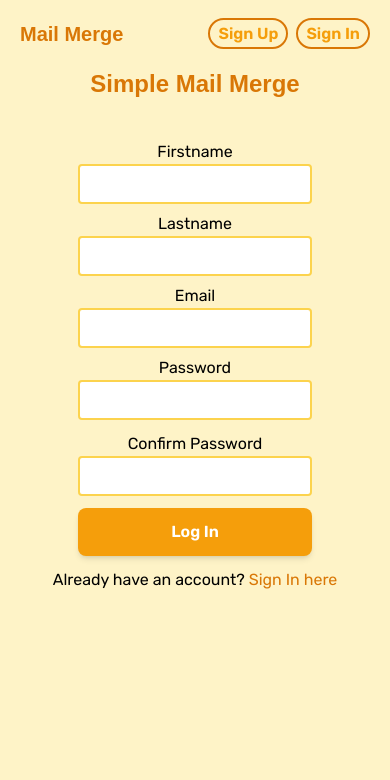
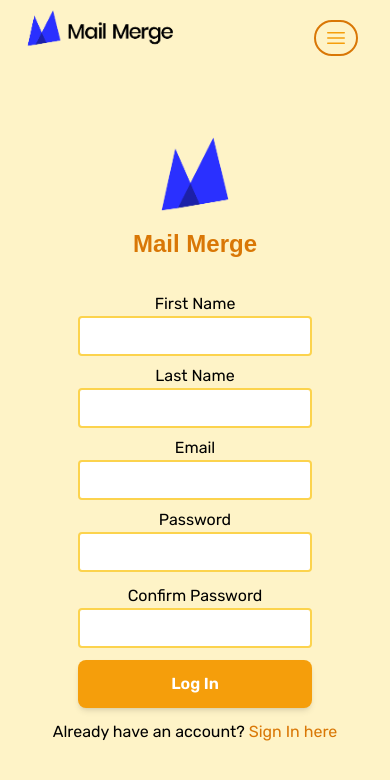
Before and after one commit to OluwaninsolaAO/simple-mail-merge, a Next.js app in the folder frontend/: page /signup in a window 390 px wide. Shown: the top 780 px of the page. Built offline with nearby package versions, Linux system fonts and the light colour scheme.

Commit message:
Implement Nav Toggler

```diff
--- a/frontend/app/components/Navbar.jsx
+++ b/frontend/app/components/Navbar.jsx
@@ -1,16 +1,27 @@
 import Link from "next/link";
+import Image from "next/image";
+import ToggleMenu from "./ToggleMenu";
 
 function Navbar() {
   return (
     <nav className="flex justify-between mx-5 md:mx-12 my-5 items-center">
-      <div>
-        <Link href="/" className="text-xl md:text-2xl font-semibold text-content text-amber-600 hover:text-amber-500">
-          Mail Merge
+      <div className="">
+        <Link
+          href="/"
+          className="text-xl md:text-2xl font-semibold text-content fixed top-0 left-0 text-amber-600 hover:text-amber-500"
+        >
+          <Image src="/LockUps/VerticalLockUp.png" alt="Mail Merge Logo" width={200} height={200} />
+          {/* Mail Merge */}
         </Link>
       </div>
-      <div className="text-amber-500">
-        <Link href="/signup" className="btn">Sign Up</Link>
-        <Link href="/signin" className="btn ml-2">Sign In</Link>
+      <div className="h-12 mb-8"><ToggleMenu /></div>
+      <div className="text-amber-500 hidden sm:block fixed ml-auto mr-8 mt-5 top-0 right-0">
+        <Link href="/signup" className="btn">
+          Sign Up
+        </Link>
+        <Link href="/signin" className="btn ml-2">
+          Sign In
+        </Link>
       </div>
     </nav>
   );
--- a/frontend/app/components/SignInForm.jsx
+++ b/frontend/app/components/SignInForm.jsx
@@ -2,6 +2,7 @@
 
 import { useState } from "react";
 import Link from "next/link";
+import Image from "next/image";
 
 export default function SignInForm() {
   const [email, setEmail] = useState("");
@@ -14,9 +15,16 @@ export default function SignInForm() {
 
   return (
     <div className="lg:grid grid-cols-2 text-center h-screen items-center">
-      <div className="mb-10 lg:mb-0 lg:my-0 mt-6">
+      <div className="mb-8 lg:mb-0 lg:my-0 mx-auto">
+        <Image
+          src="/LockUps/IconMark.png"
+          alt="Mail Merge Icon"
+          width={100}
+          height={100}
+          className="text-center mx-auto"
+        />
         <h1 className="text-2xl md:text-4xl text-content font-semibold text-amber-600">
-          Simple Mail Merge
+          Mail Merge
         </h1>
       </div>
       <div className="">
--- a/frontend/app/components/SignUpForm.jsx
+++ b/frontend/app/components/SignUpForm.jsx
@@ -2,13 +2,14 @@
 
 import { useState } from "react";
 import Link from "next/link";
+import Image from "next/image";
 
 export default function SignUpForm() {
-  const [firstName, setFirstName] = useState('');
-  const [lastName, setLastName] = useState('');
+  const [firstName, setFirstName] = useState("");
+  const [lastName, setLastName] = useState("");
   const [email, setEmail] = useState("");
   const [password, setPassword] = useState("");
-  const [password2, setPassword2] = useState('');
+  const [password2, setPassword2] = useState("");
 
   function handleSubmit(e) {
     e.preventDefault();
@@ -17,15 +18,22 @@ export default function SignUpForm() {
 
   return (
     <div className="lg:grid grid-cols-2 text-center h-screen items-center">
-      <div className="mb-10 lg:mb-0 lg:my-0">
+      <div className="mb-8 lg:mb-0 lg:my-0 mx-auto">
+        <Image
+          src="/LockUps/IconMark.png"
+          alt="Mail Merge Icon"
+          width={100}
+          height={100}
+          className="text-center mx-auto"
+        />
         <h1 className="text-2xl md:text-4xl text-content font-semibold text-amber-600">
-          Simple Mail Merge
+          Mail Merge
         </h1>
       </div>
       <div className="">
         <form onSubmit={handleSubmit} className="text-center">
-        <div className="mb-2">
-            <label>Firstname</label>
+          <div className="mb-2">
+            <label>First Name</label>
             <input
               className="focus:outline-none focus:shadow-outline"
               id="firstName"
@@ -36,7 +44,7 @@ export default function SignUpForm() {
             />
           </div>
           <div className="mb-2">
-            <label>Lastname</label>
+            <label>Last Name</label>
             <input
               className="focus:outline-none focus:shadow-outline"
               id="lastName"
@@ -82,7 +90,10 @@ export default function SignUpForm() {
           </button>
         </form>
         <p className="mt-3">
-          Already have an account? <Link className="text-amber-600" href="/signin">Sign In here</Link>
+          Already have an account?{" "}
+          <Link className="text-amber-600" href="/signin">
+            Sign In here
+          </Link>
         </p>
       </div>
     </div>
--- a/frontend/app/components/SmtpForm.jsx
+++ b/frontend/app/components/SmtpForm.jsx
@@ -17,7 +17,7 @@ export default function SmtpForm() {
 
   return (
     <div className="lg:grid grid-cols-2 text-center h-screen items-center">
-      <div className="mb-10 lg:mb-0 lg:my-0">
+      <div className="mb-8 lg:mb-0 lg:my-0">
         <h1 className="text-2xl md:text-4xl text-content font-semibold text-amber-600">
           SMTP Configuration
         </h1>
--- /dev/null
+++ b/frontend/app/components/ToggleMenu.jsx
@@ -0,0 +1,45 @@
+"use client";
+
+import React from "react";
+import { useState } from "react";
+import Link from "next/link";
+
+export default function ToggleMenu() {
+  const [menuOpen, setMenuOpen] = useState(false);
+
+  return (
+    <div className="text-amber-500 md:flex text-center fixed ml-auto mr-8 mt-5 top-0 right-0">
+      <button
+        className="sm:hidden btn"
+        onClick={() => {
+          setMenuOpen(!menuOpen);
+        }}
+      >
+        <svg
+          xmlns="http://www.w3.org/2000/svg"
+          fill="none"
+          viewBox="0 0 24 24"
+          stroke-width="1.5"
+          stroke="currentColor"
+          class="w-6 h-6"
+        >
+          <path
+            stroke-linecap="round"
+            stroke-linejoin="round"
+            d="M3.75 6.75h16.5M3.75 12h16.5m-16.5 5.25h16.5"
+          />
+        </svg>
+      </button>
+      {menuOpen ? (
+        <div className="sm:hidden flex flex-col font-semibold">
+          <Link href="/signup" className="my-2">
+            Sign Up
+          </Link>
+          <Link href="/signin" className="mb-4">
+            Sign In
+          </Link>
+        </div>
+      ) : null}
+    </div>
+  );
+}
```
Also changed, not shown: frontend/public/LockUps/IconMark.png (renamed from frontend/public/LockUps/Icon Mark.png), frontend/public/LockUps/VerticalLockUp.png (renamed from frontend/public/LockUps/Vertical LockUp.png).
